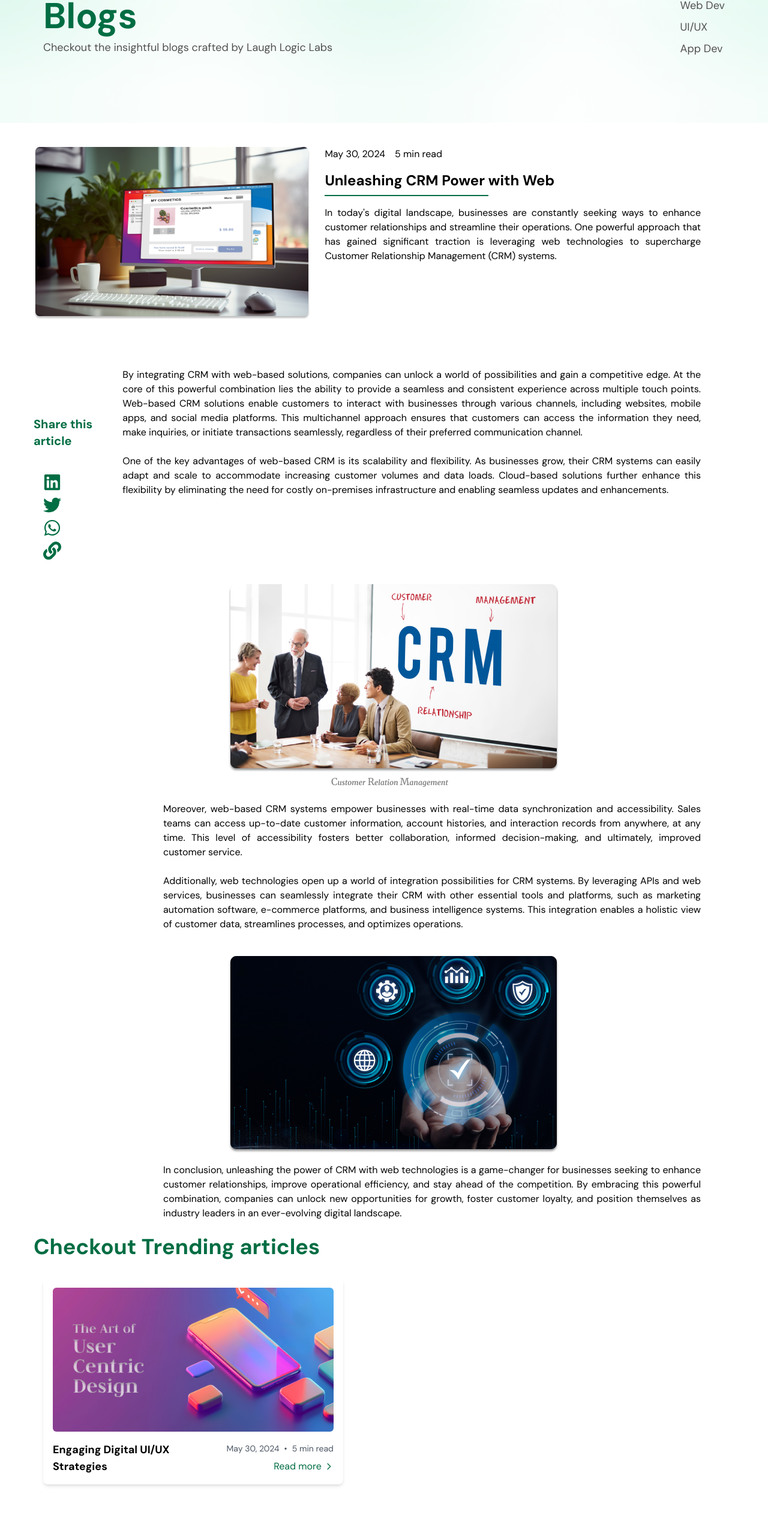
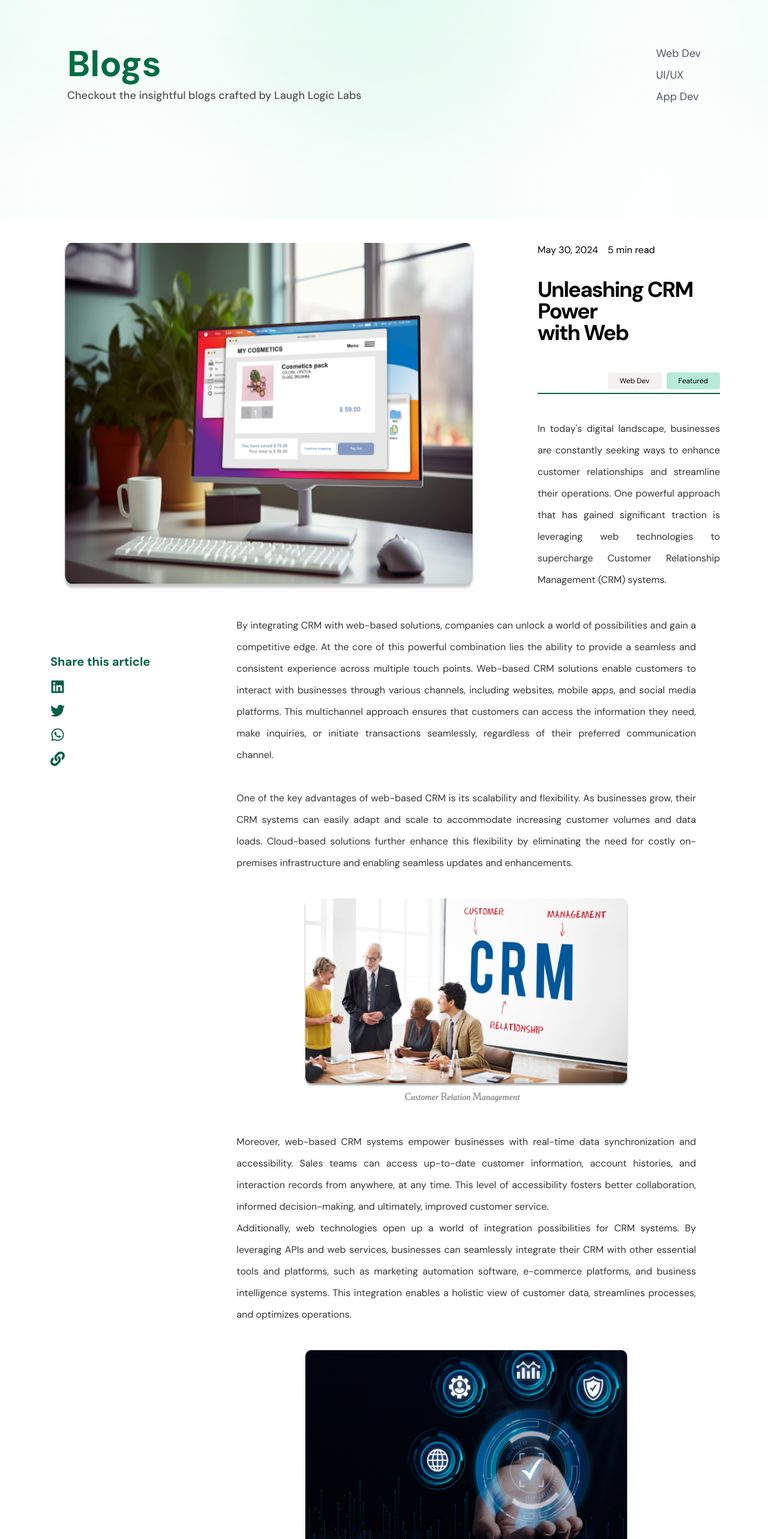
Before and after one commit to Anandp146/LLL, a React (Vite) app: page /blog in a window 1280 px wide. Shown: the part 115-2681 px from the top of the page at 60% size. Built offline with nearby package versions, Linux system fonts and the light colour scheme.

Commit message:
update project 31may

```diff
--- a/package.json
+++ b/package.json
@@ -29,6 +29,7 @@
     "react-icons": "^5.2.1",
     "react-router-dom": "^6.23.1",
     "react-toastify": "^10.0.5",
+    "react-wrap-balancer": "^1.1.1",
     "zod": "^3.23.8"
   },
   "devDependencies": {
--- a/src/pages/Blog.tsx
+++ b/src/pages/Blog.tsx
@@ -6,62 +6,130 @@ import blogcenter from "../assets/blogcenter.png";
 import blogcenter2 from "../assets/blogcenter2.png";
 import blogartical1 from "../assets/blogartical1.png";
 import blogartical2 from "../assets/blogartical2.png";
+import BlogCard from "./BlogCard";
+
+const Tag = ({ text, className }) => (
+  <div
+    className={`justify-center px-5 py-1.5 rounded bg-opacity-30 ${className}`}
+  >
+    {text}
+  </div>
+);
+
+const Image = ({ src, alt, className }) => (
+  <img loading="lazy" src={src} alt={alt} className={className} />
+);
+
+const ArticleMeta = ({ date, readTime }) => (
+  <div className="flex gap-5 justify-between self-start text-sm tracking-tight text-neutral-600">
+    <time>{date}</time>
+    <span>{readTime}</span>
+  </div>
+);
+
 export const Blog = () => {
+  const tags = [
+    { text: "Web Dev", className: "bg-stone-300" },
+    { text: "Featured", className: "bg-emerald-500" },
+  ];
+  const articles = [
+    {
+      imageSrc: blogartical1,
+      title: "Engaging Digital UI/UX Strategies",
+    },
+    {
+      imageSrc: blogartical2,
+      title: "Effective Web Development Practices",
+    },
+    {
+      imageSrc: blogartical1,
+      title: "Latest Trends in Technology",
+    },
+    {
+      imageSrc: blogartical2,
+      title: "Designing for Mobile First",
+    },
+  ];
+
   return (
     <div>
       <div
-        className="relative w-full bg-center bg-cover h-80"
+        className="relative w-full bg-center bg-cover h-80 sm:h-96 md:h-[30rem]"
         style={{ backgroundImage: `url(${blogbanner1})` }}
       >
-        <div className="absolute transform -translate-y-1/2 left-4 top-1/2">
-          <h1 className="ml-14 text-6xl font-bold text-[#006D43]">Blogs</h1>
-          <h6 className="ml-14 mt-2 text-lg text-[#505050]">
+        <div className="absolute transform -translate-y-1/2 left-4 sm:left-8 md:left-14 top-1/2">
+          <h1 className="ml-2 sm:ml-8 md:ml-14 text-4xl sm:text-5xl md:text-6xl font-bold text-[#006D43]">
+            Blogs
+          </h1>
+          <h6 className="ml-2 sm:ml-8 md:ml-14 mt-2 text-sm sm:text-base font-medium md:text-lg text-[#505050]">
             Checkout the insightful blogs crafted by Laugh Logic Labs
           </h6>
         </div>
-        <div className="absolute right-4 top-1/2 transform -translate-y-1/2 flex flex-col space-y-2 text-[#505050]">
-          <h5 className="text-lg mr-14">Web Dev</h5>
-          <h5 className="text-lg mr-14">UI/UX</h5>
-          <h5 className="text-lg mr-14">App Dev</h5>
+        <div className="absolute right-4   sm:right-8 md:right-14 top-1/2 transform -translate-y-1/2 flex flex-col space-y-2 ">
+          <h5 className="text-sm sm:text-base hover:text-[#006D43] hover:underline text-gray-600 md:text-lg mr-2 sm:mr-8 md:mr-14">
+            Web Dev
+          </h5>
+          <h5 className="text-sm sm:text-base hover:text-[#006D43] hover:underline text-gray-600 md:text-lg mr-2 sm:mr-8 md:mr-14">
+            UI/UX
+          </h5>
+          <h5 className="text-sm sm:text-base hover:text-[#006D43] hover:underline text-gray-600 md:text-lg mr-2 sm:mr-8 md:mr-14">
+            App Dev
+          </h5>
         </div>
       </div>
-
-      <div className="flex pb-10 mt-10">
-        <img src={blogImage1} alt="Blog" className="w-2/3 h-72 ml-14" />
-        <div className="flex-grow ml-6 mr-14">
+      <section className="w-full px-10 justify-between">
+        <div className="flex flex-col md:flex-row gap-5">
+          <Image
+            src={blogImage1}
+            alt="CRM Power with Web"
+            className="w-full md:w-2/3 lg:mx-16 shadow-sm md:mt-10"
+          />
+          <div className="flex flex-col mx-5 md:ml-0 w-full md:w-1/3">
+            <div className="flex flex-col grow px-5 mt-1 text-black md:mt-10 md:max-w-full">
               <div className="flex mb-4 space-x-4 text-black">
                 <span>May 30, 2024</span>
                 <span>5 min read</span>
               </div>
-          <h2 className="mb-2 text-2xl font-bold">
-            Unleashing CRM Power with Web
-          </h2>
-          <div
-            className="border-b-2 border-[#006D43] mb-4"
-            style={{ width: "40%" }}
-          ></div>
-          <p className="text-justify mr-14">
-            In today's digital landscape, businesses are constantly seeking ways
-            to enhance customer relationships and streamline their operations.
-            One powerful approach that has gained significant traction is
-            leveraging web technologies to supercharge Customer Relationship
-            Management (CRM) systems.
+              <h1 className="mt-5 text-5xl font-bold tracking-tighter leading-10 md:text-4xl md:leading-9">
+                Unleashing CRM Power <br /> with Web
+              </h1>
+              <div className="flex gap-2 self-end mt-12 text-xs max-md:mt-10 max-md:mr-2">
+                {tags.map((tag) => (
+                  <Tag
+                    key={tag.text}
+                    text={tag.text}
+                    className={tag.className}
+                  />
+                ))}
+              </div>
+              <div className="shrink-0 mt-1.5 h-px bg-emerald-800 border border-emerald-800 border-solid md:max-w-full" />
+              <p className="mt-10 text-base leading-9 text-justify text-black text-opacity-80 md:max-w-full">
+                In today's digital landscape, businesses are constantly seeking
+                ways to enhance customer relationships and streamline their
+                operations. One powerful approach that has gained significant
+                traction is leveraging web technologies to supercharge Customer
+                Relationship Management (CRM) systems.
               </p>
             </div>
           </div>
+        </div>
+      </section>
 
-      <div className="flex flex-row pb-10 mt-10 ml-14 mr-14">
-        <div className="flex flex-col w-1/2 mt-20 text-[#006D43]">
-          <h3 className="mb-4 text-xl font-bold">Share this article</h3>
-          <div className="flex flex-col p-4 mt-2 space-y-2">
-            <FaLinkedin size={30} />
-            <FaTwitter size={30} />
-            <FaWhatsapp size={30} />
-            <FaLink size={30} />
+      <section className="flex lg:px-10 lg:flex-row md:flex-row flex-col items-center justify-center lg:gap-5 md:gap-3 mt-16 w-full text-justify md:flex-wrap md:mt-10 md:max-w-full">
+        <aside className="flex flex-col items-center lg:items-start lg:justify-start justify-center self-start px-4 my-16 text-lg font-bold leading-9 text-emerald-800 mx-7 md:text-base md:leading-7">
+          <h2 className="self-stretch text-center lg:text-left md:text-xl">
+            Share this article
+          </h2>
+          <div className="flex flex-row lg:flex-col space-x-4 lg:space-x-0 lg:space-y-4 mt-4">
+            <FaLinkedin size={24} className="w-6 h-6 md:w-6 md:h-6" />
+            <FaTwitter size={24} className="w-6 h-6 md:w-6 md:h-6" />
+            <FaWhatsapp size={24} className="w-6 h-6 md:w-6 md:h-6" />
+            <FaLink size={24} className="w-6 h-6 md:w-6 md:h-6" />
           </div>
-        </div>
-        <div className="ml-6 text-justify mr-14">
-          <p>
+        </aside>
+
+        <div className="flex flex-col grow shrink-0 lg:px-20 px-10 text-base leading-9 basis-0 text-black text-opacity-80 w-full md:max-w-full">
+          <p className="md:max-w-full">
             By integrating CRM with web-based solutions, companies can unlock a
             world of possibilities and gain a competitive edge. At the core of
             this powerful combination lies the ability to provide a seamless and
@@ -71,8 +139,10 @@ export const Blog = () => {
             platforms. This multichannel approach ensures that customers can
             access the information they need, make inquiries, or initiate
             transactions seamlessly, regardless of their preferred communication
-            channel.<br></br>
-            <br></br>
+            channel.
+          </p>
+          <br />
+          <p className="md:max-w-full">
             One of the key advantages of web-based CRM is its scalability and
             flexibility. As businesses grow, their CRM systems can easily adapt
             and scale to accommodate increasing customer volumes and data loads.
@@ -80,20 +150,19 @@ export const Blog = () => {
             eliminating the need for costly on-premises infrastructure and
             enabling seamless updates and enhancements.
           </p>
-        </div>
-      </div>
-      <div className="flex-col ml-8 mb-14">
-        <img src={blogcenter} alt="" className="mx-auto mb-4 -mt-4" />
-        <div className="text-justify ml-60 mr-28">
-          <p>
+          <Image
+            src={blogcenter}
+            alt="Real-time data synchronization and accessibility"
+            className="self-center mt-12 max-w-full aspect-[1.56] w-[544px] md:mt-10"
+          />
+          <p className="mt-10 md:max-w-full">
             Moreover, web-based CRM systems empower businesses with real-time
             data synchronization and accessibility. Sales teams can access
             up-to-date customer information, account histories, and interaction
             records from anywhere, at any time. This level of accessibility
             fosters better collaboration, informed decision-making, and
             ultimately, improved customer service.
-            <br></br>
-            <br></br>
+            <br />
             Additionally, web technologies open up a world of integration
             possibilities for CRM systems. By leveraging APIs and web services,
             businesses can seamlessly integrate their CRM with other essential
@@ -102,12 +171,15 @@ export const Blog = () => {
             integration enables a holistic view of customer data, streamlines
             processes, and optimizes operations.
           </p>
+          <Image
+            src={blogcenter2}
+            alt="Real-time data synchronization and accessibility"
+            className="self-center mt-12 max-w-full aspect-[1.56] w-[544px] md:mt-10"
+          />
+          <div className="mt-3 italic text-zinc-500 text-center">
+            Quality Control
           </div>
-      </div>
-      <div className="flex-col mb-6 ml-8">
-        <img src={blogcenter2} alt="" className="mx-auto mb-4 -mt-4" />
-        <div className="text-justify ml-60 mr-28">
-          <p>
+          <p className="mt-10 md:max-w-full">
             In conclusion, unleashing the power of CRM with web technologies is
             a game-changer for businesses seeking to enhance customer
             relationships, improve operational efficiency, and stay ahead of the
@@ -117,48 +189,21 @@ export const Blog = () => {
             landscape.
           </p>
         </div>
-      </div>
-      <div className="flex-col pb-32 ml-14">
-        <h1 className=" text-[#006D43] text-4xl font-bold">
+      </section>
+
+      <div className="flex-col py-20 mx-14 my-10">
+        <h1 className=" font-inter mx-3 my-6 text-[#006D43] text-4xl font-bold">
           Checkout Trending articles
         </h1>
-        <div className="flex py-4 overflow-x-scroll">
-          <div className="flex flex-col items-center bg-white shadow-md rounded-lg p-4 m-4 min-w-[300px]">
-            <img
-              src={blogartical1}
-              alt="Article"
-              className="object-cover w-full rounded-md h-60"
+
+        <div className="flex  overflow-x-scroll hide-scrollbar justify-center py-4">
+          {articles.map((article, index) => (
+            <BlogCard
+              key={index}
+              imageSrc={article.imageSrc}
+              title={article.title}
             />
-            <div className="flex flex-row items-center justify-between mt-4">
-              <h2 className="w-1/2 text-lg font-bold text-black ">
-                Engaging Digital UI/UX Strategies
-              </h2>
-              <div className="flex flex-col items-end">
-                <div className="flex flex-row text-sm text-gray-600">
-                  <span>May 30, 2024</span>
-                  <span className="ml-2">•</span>
-                  <span className="ml-2">5 min read</span>
-                </div>
-                <div className="flex flex-row items-center text-[#006D43] mt-2">
-                  <span>Read more</span>
-                  <svg
-                    className="w-4 h-4 ml-1"
-                    fill="none"
-                    stroke="currentColor"
-                    viewBox="0 0 24 24"
-                    xmlns="http://www.w3.org/2000/svg"
-                  >
-                    <path
-                      strokeLinecap="round"
-                      strokeLinejoin="round"
-                      strokeWidth="2"
-                      d="M9 5l7 7-7 7"
-                    ></path>
-                  </svg>
-                </div>
-              </div>
-            </div>
-          </div>
+          ))}
         </div>
       </div>
     </div>
--- /dev/null
+++ b/src/pages/BlogCard.tsx
@@ -0,0 +1,26 @@
+import React from "react";
+import { FaLongArrowAltRight } from "react-icons/fa";
+
+const BlogCard = ({ imageSrc, title }) => (
+  <div className="flex flex-col items-center bg-white shadow-md rounded-lg p-2 m-2 sm:w-[480px] md:w-[564px] lg:w-[564px] max-w-full flex-grow">
+    <img
+      src={imageSrc}
+      alt="Article"
+      className="object-cover w-full rounded-md h-40 sm:h-48 md:h-60"
+    />
+    <div className="flex flex-row items-center justify-between mt-4 w-full">
+      <h2 className="text-lg font-bold text-black w-1/2">{title}</h2>
+      <div className="flex flex-col items-end">
+        <div className="flex flex-row text-[16px] space-x-2  text-gray-600">
+          <span className="ml-2">5 min read</span>
+          <span>May 30, 2024</span>
+        </div>
+        <button className="text-green-500 flex items-center font-bold mt-4">
+          Read More <FaLongArrowAltRight className="ml-2" />
+        </button>
+      </div>
+    </div>
+  </div>
+);
+
+export default BlogCard;
--- a/tailwind.config.js
+++ b/tailwind.config.js
@@ -6,6 +6,7 @@ module.exports = {
         inter: ["Inter", "sans-serif"],
         sans: ["DM Sans", "sans-serif"],
         poppins: ["Poppins", "sans-serif"],
+        merriweather: ["Merriweather", "serif"],
       },
       keyframes: {
         marquee: {
```
Also changed, not shown: src/pages/WorkPage.tsx (+0 -97 lines), 1 other file (tests, documents, lock files or other folders). Lines whose indentation alone changed are shown as unchanged.
